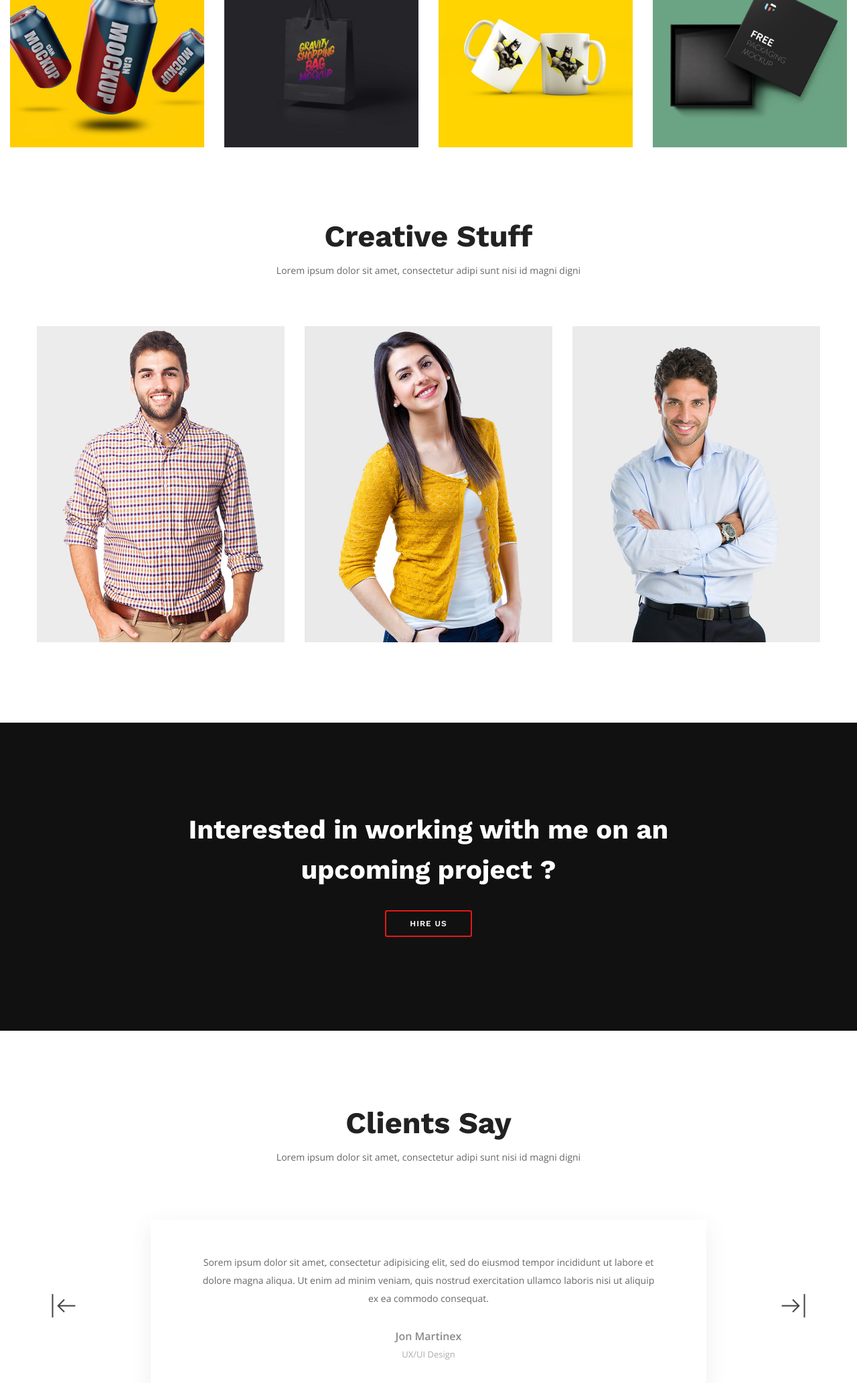
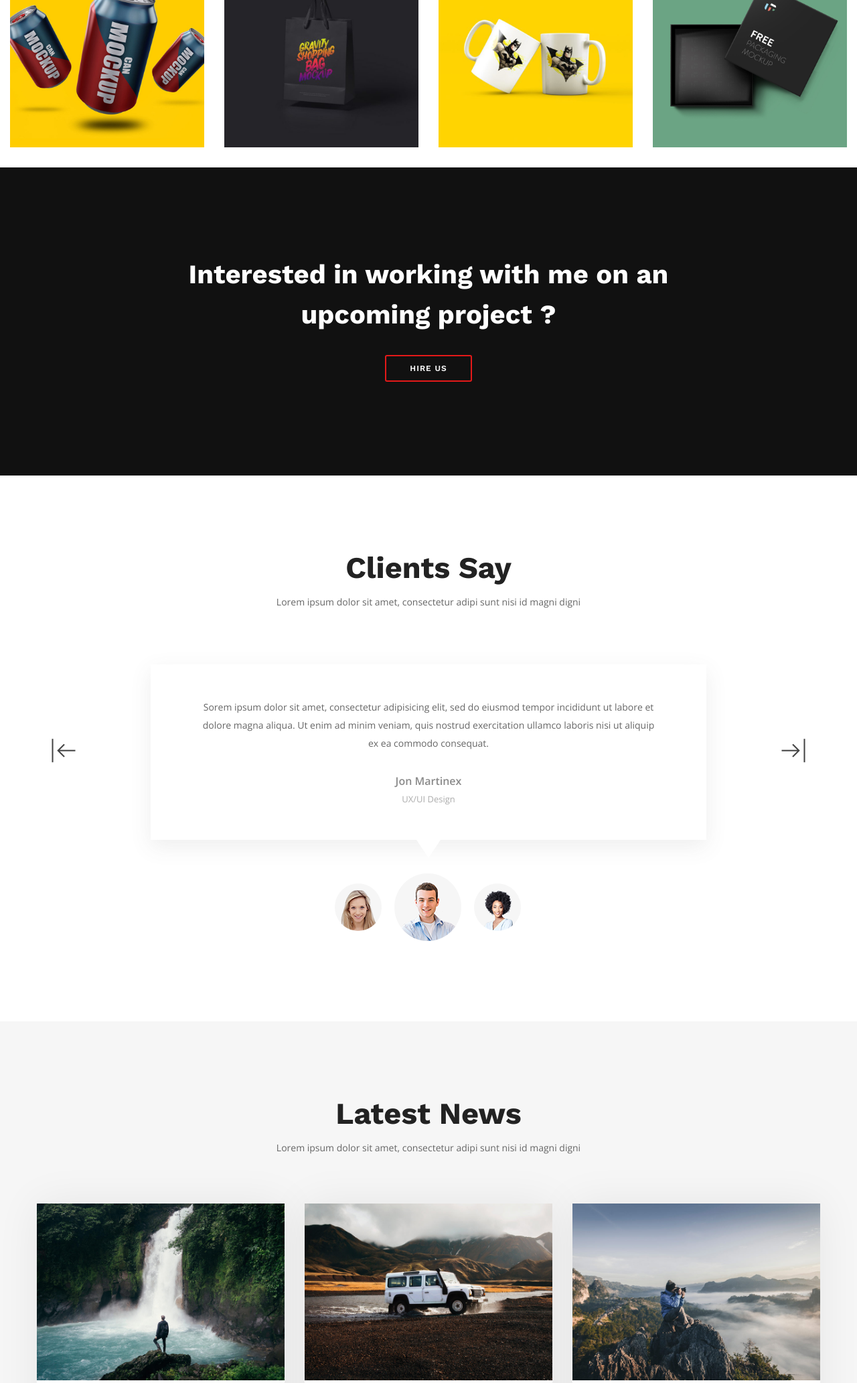
Before and after one commit to asirmuhammed/portfolio_, a Django app: page / in a window 1280 px wide. Shown: the part 4404-6469 px from the top of the page at 67% size. Run offline with Django 4.2, Linux system fonts and the light colour scheme; some libraries are stand-ins or nearby versions.

Commit message:
pages set

```diff
--- a/templates/web/index.html
+++ b/templates/web/index.html
@@ -716,79 +716,7 @@
             </div>
         </div>
         <!-- portfolio-area end -->
-        <!-- team-area start -->
-        <div id="team" class="team-area pt-80 pb-90">
-            <div class="container">
-                <div class="row">
-                    <div class="col-xl-6 col-lg-8 offset-lg-2 offset-xl-3">
-                        <div class="area-title text-center mb-70">
-                            <h2 class="mb-15">Creative Stuff</h2>
-                            <p>Lorem ipsum dolor sit amet, consectetur adipi sunt nisi id magni digni</p>
-                        </div>
-                    </div>
-                </div>
-                <div class="row">
-                    <div class="col-xl-4 col-lg-4 col-md-4">
-                        <div class="team-box mb-30 wow fadeInUp" data-wow-delay=".3s">
-                            <div class="team-img">
-                                <img src="{% static "web/img/team/team-01.jpg" %}" alt="">
-                            </div>
-                            <div class="team-content">
-                                <div class="team-table">
-                                    <div class="inner-team">
-                                        <div class="title-team">
-                                            <h3>Elenga Mark</h3>
-                                        </div>
-                                        <div class="sub-title-team">
-                                            <span>Designer</span>
-                                        </div>
-                                    </div>
-                                </div>
-                            </div>
-                        </div>
-                    </div>
-                    <div class="col-xl-4 col-lg-4 col-md-4">
-                        <div class="team-box mb-30 wow fadeInUp" data-wow-delay=".6s">
-                            <div class="team-img">
-                                <img src="{% static "web/img/team/team-02.jpg" %}" alt="">
-                            </div>
-                            <div class="team-content">
-                                <div class="team-table">
-                                    <div class="inner-team">
-                                        <div class="title-team">
-                                            <h3>Kiron Pali</h3>
-                                        </div>
-                                        <div class="sub-title-team">
-                                            <span>Designer</span>
-                                        </div>
-                                    </div>
-                                </div>
-                            </div>
-                        </div>
-                    </div>
-                    <div class="col-xl-4 col-lg-4 col-md-4">
-                        <div class="team-box mb-30 wow fadeInUp" data-wow-delay=".9s">
-                            <div class="team-img">
-                                <img src="{% static "web/img/team/team-03.jpg" %}" alt="">
-                            </div>
-                            <div class="team-content">
-                                <div class="team-table">
-                                    <div class="inner-team">
-                                        <div class="title-team">
-                                            <h3>Husne Farah</h3>
-                                        </div>
-                                        <div class="sub-title-team">
-                                            <span>Designer</span>
-                                        </div>
-                                    </div>
-                                </div>
-                            </div>
-                        </div>
-                    </div>
-                </div>
-            </div>
-        </div>
-        <!-- team-area end -->
+
         <!-- basic-hire-area start -->
         <div class="basic-hire-area black-bg pt-130 pb-140">
             <div class="container">
```
